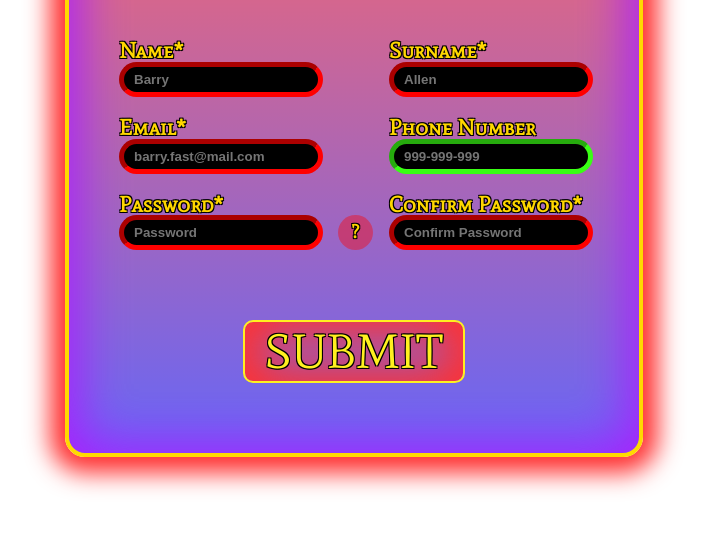
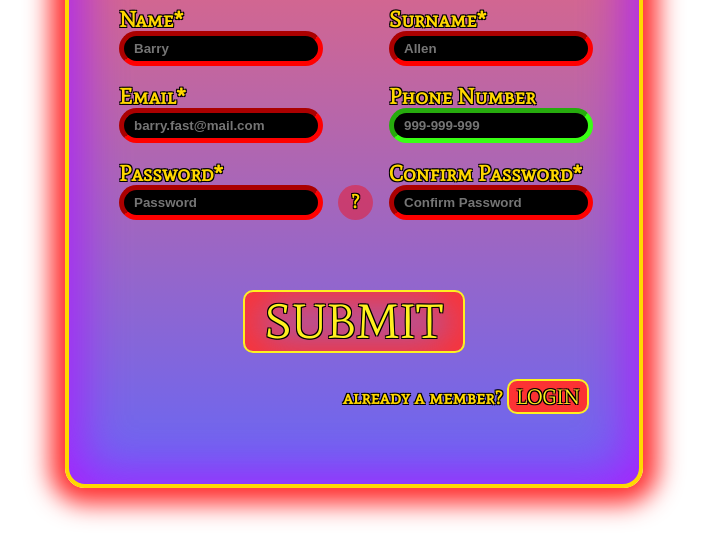
Before and after one commit to Charbytesdev/sign-up-form, a plain HTML site: page index.html in a window 1280 px wide. Shown: the part 261-800 px from the top of the page, without its empty margins (286-993 px from the left). Drawn offline with Linux system fonts and the light colour scheme.

Commit message:
Add already member login section

```diff
--- a/css/style.css
+++ b/css/style.css
@@ -195,7 +195,8 @@ label {
   justify-self: center;
 }
 
-#submit-btn {
+#submit-btn,
+#login-btn {
   margin-top: 50px;
   font-family: "Mate SC", sans-serif;
   text-transform: uppercase;
@@ -212,7 +213,8 @@ label {
   transition: 0.5s;
 }
 
-#submit-btn:hover {
+#submit-btn:hover,
+#login-btn:hover {
   transform: scale(1.03);
   letter-spacing: 0.2rem;
   box-shadow: 0 0 40px 15px var(--neon-green) inset,
@@ -220,6 +222,16 @@ label {
   border: 2px var(--neon-green) solid;
 
   color: var(--neon-green);
+}
+
+#login-btn {
+  font-size: 1.3rem;
+  padding: 3px 7px;
+  margin: 0;
+}
+
+#login-btn:hover {
+  letter-spacing: 0.1rem;
 }
 
 #form-title {
@@ -299,3 +311,10 @@ input:focus {
   border-style: solid;
   border-color: gold transparent transparent transparent;
 }
+
+#already-member {
+  grid-column: 1/-1;
+  justify-self: end;
+  font-size: 1.2rem;
+  margin-top: 6.25px;
+}
--- a/index.html
+++ b/index.html
@@ -51,6 +51,7 @@
         </div>
 
         <button id="submit-btn" type="submit">Submit</button>
+        <div id="already-member">already a member? <button id="login-btn">Login</button></div>
     </form>
 
 </body>
```
